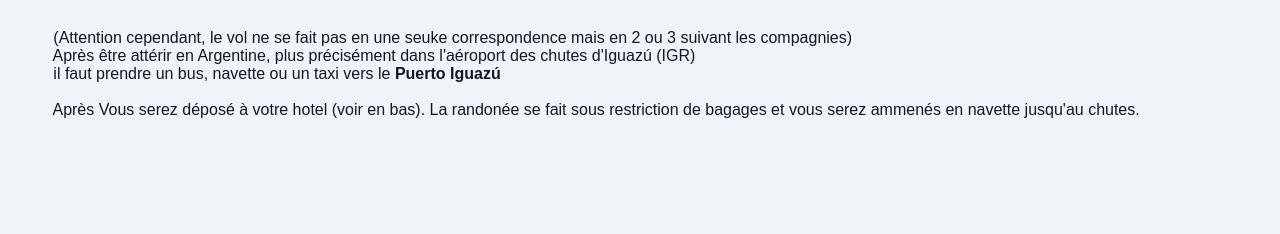
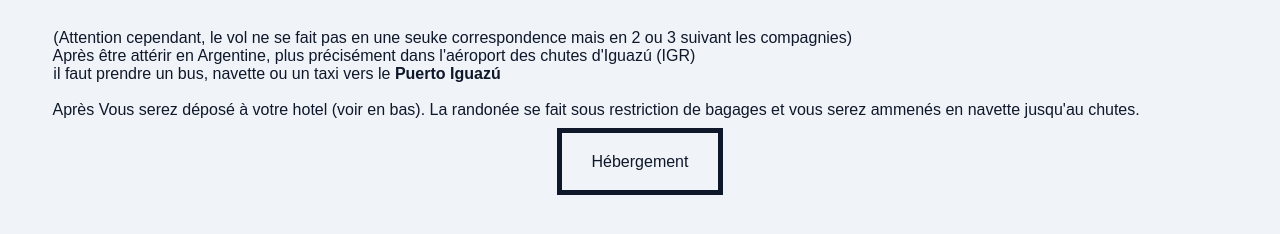
Before and after one commit to tsukytoo177/presentation_touristique, a plain HTML site: page acces.html in a window 1280 px wide. Shown: the part 492-726 px from the top of the page. Drawn offline with Linux system fonts and the light colour scheme.

Commit message:
ajout boutton+ hover + page hotel

```diff
--- a/acces.html
+++ b/acces.html
@@ -20,12 +20,13 @@
     </header>
 
     <main>
-<div>
+        <div>
             <pre>
                 Depuis Genève il faut prendre l'avion et aller en Argentine a l'aéroport des Chutes d'Iguazú.
             </pre>
-            <img src="https://upload.wikimedia.org/wikipedia/commons/0/0c/IGR04.jpg?utm_source=en.wikipedia.org&utm_campaign=index&utm_content=original" alt="Aéroport d'igu">
-</div>
+            <img src="https://upload.wikimedia.org/wikipedia/commons/0/0c/IGR04.jpg?utm_source=en.wikipedia.org&utm_campaign=index&utm_content=original"
+                alt="Aéroport d'igu">
+        </div>
         <pre>
             (Attention cependant, le vol ne se fait pas en une seuke correspondence mais en 2 ou 3 suivant les compagnies)
             Après être attérir en Argentine, plus précisément dans l'aéroport des chutes d'Iguazú (IGR)
@@ -34,6 +35,7 @@
             Après Vous serez déposé à votre hotel (voir en bas). La randonée se fait sous restriction de bagages et vous serez ammenés en navette jusqu'au chutes.
         </pre>
     </main>
+    <a href="" id="boutton">Hébergement</a>
 </body>
 
 </html>
--- a/css/2.css
+++ b/css/2.css
@@ -89,3 +89,19 @@ div {
     display: flex;
     flex-direction: row;
 }
+
+#boutton {
+    text-decoration: none;
+    padding-top: 20px;
+    padding-bottom: 20px;
+    padding-left: 30px;
+    padding-right: 30px;
+    border: #0F172A solid 5px;
+    color: #0F172A;
+    transition: all ease-in-out 0.2s;
+}
+#boutton:hover {
+    border: #ffee52 solid 5px;
+    color: white;
+    background-color: #0F172A;
+}
```
Also changed, not shown: hotels.html (added).
